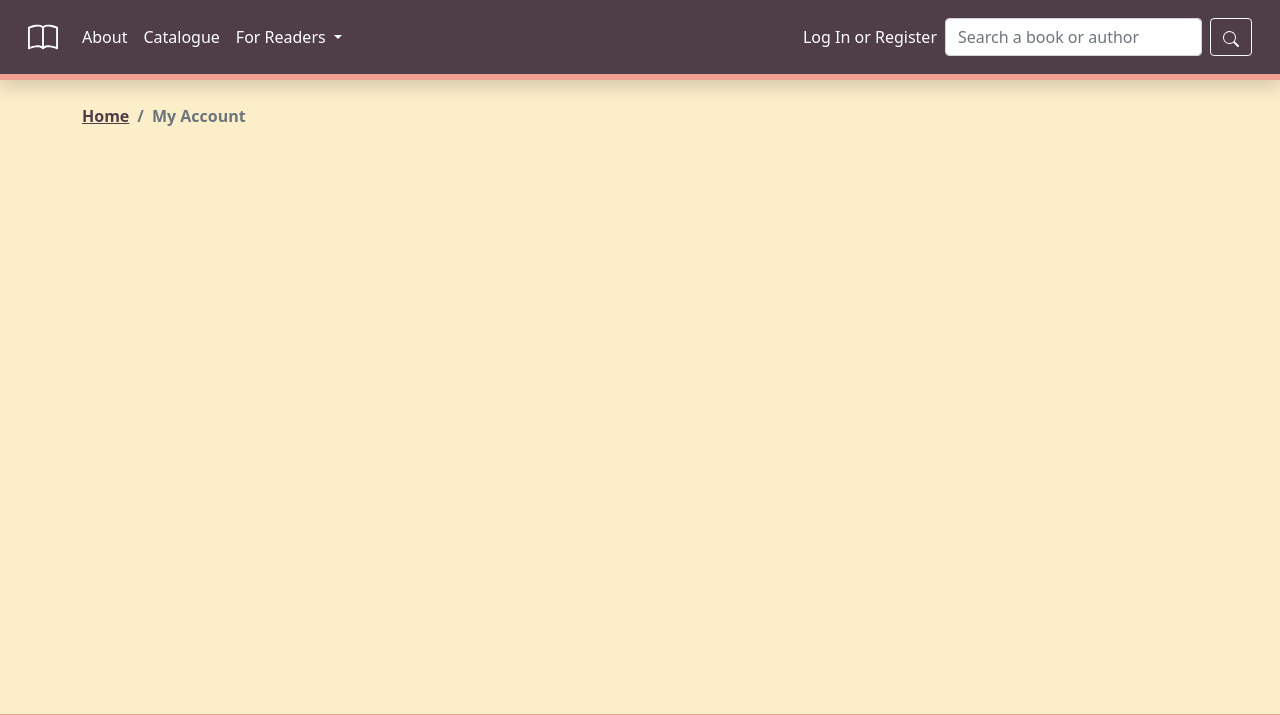
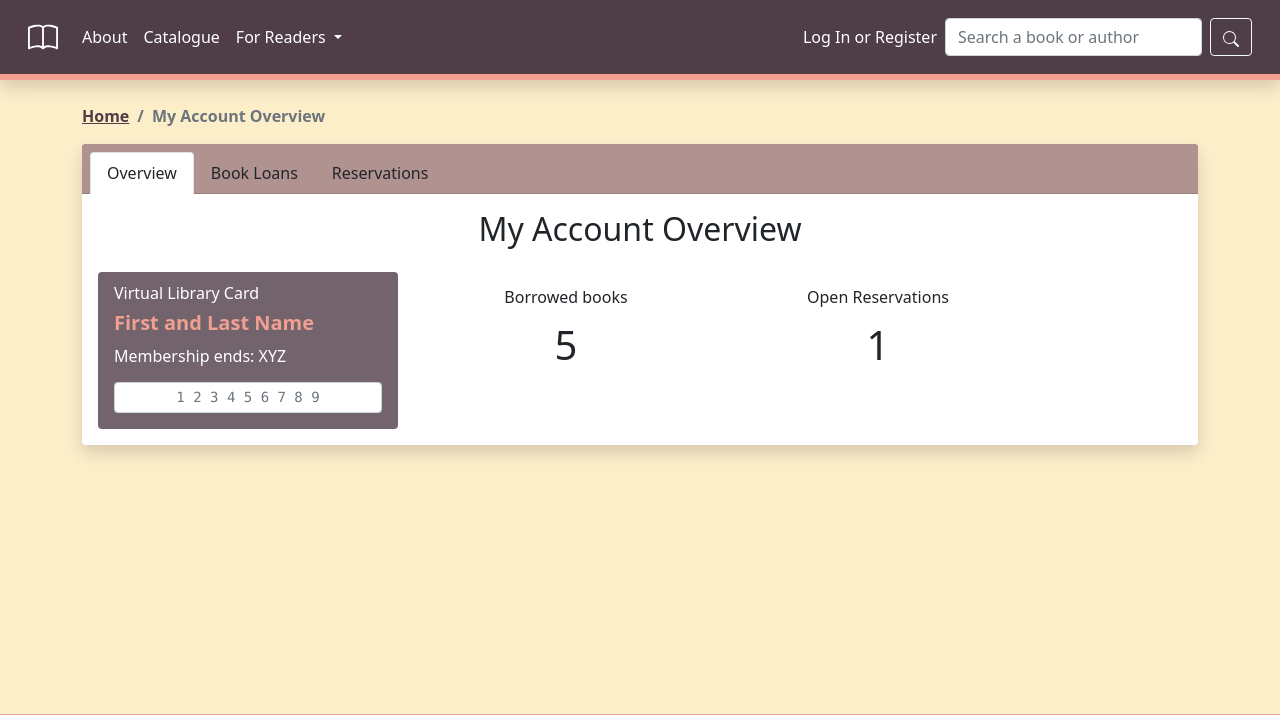
Before and after one commit to marketulinek/LibraryApp, a Django app: page /my_account in a window 1280 px wide. Shown: the top 715 px of the page. Run offline with Django 4.2, Linux system fonts and the light colour scheme.

Commit message:
First draft

```diff
--- a/library_app/ils/templates/my_account/overview.html
+++ b/library_app/ils/templates/my_account/overview.html
@@ -3,8 +3,78 @@
 {% block title %}My Account{% endblock %}
 
 {% block breadcrumb %}
-    <li class="breadcrumb-item active" aria-current="page">My Account</li>
+    <li class="breadcrumb-item active" aria-current="page">My Account Overview</li>
 {% endblock %}
 
 {% block content %}
+    <style>
+        .library-card {
+            background-color: rgba(79, 61, 72, 0.8);
+            width: 300px;
+        }
+        .library-card .card-title { color: #F09F90; }
+        .card { border: none; }
+        .card-header { background-color: #B09291; }
+        .card-header .nav-link:not(.active):hover {
+            color: #703F3E !important;
+            border-color: #B09291;
+        }
+    </style>
+
+    <div class="container">
+        <div class="card shadow mb-5 bg-body rounded">
+            <div class="card-header">
+              <ul class="nav nav-tabs card-header-tabs">
+                <li class="nav-item">
+                  <a class="nav-link text-reset active" aria-current="true" href="#">Overview</a>
+                </li>
+                <li class="nav-item">
+                  <a class="nav-link text-reset" href="#">Book Loans</a>
+                </li>
+                <li class="nav-item">
+                  <a class="nav-link text-reset" href="#">Reservations</a>
+                </li>
+              </ul>
+            </div>
+
+            <div class="card-body">
+                <h2 class="mb-4 text-center">My Account Overview</h2>
+
+                <div class="row  row-cols-auto">
+                    <div class="col">
+                        <div class="card library-card">
+                            <div class="card-body">
+                              <h6 class="card-subtitle mb-2 text-white">Virtual Library Card</h6>
+                              <h5 class="card-title mb-3 fw-bold">First and Last Name</h5>
+                              <h6 class="card-subtitle fw-lighter text-white">Membership ends: <strong>XYZ</strong></h6>
+                              <p class="card-text mt-3">
+                                <input class="form-control form-control-sm text-center font-monospace" type="text" placeholder="1 2 3 4 5 6 7 8 9">
+                              </p>
+                            </div>
+                        </div>
+                    </div>
+                    <div class="col">
+                        <div class="row row-cols-2">
+                            <div class="col">
+                                <div class="card text-center" style="width: 18rem;">
+                                    <div class="card-body">
+                                      <h6 class="card-title">Borrowed books</h6>
+                                      <p class="card-text fs-1">5</p>
+                                    </div>
+                                </div>
+                            </div>
+                            <div class="col">
+                                <div class="card text-center" style="width: 18rem;">
+                                    <div class="card-body">
+                                      <h6 class="card-title">Open Reservations</h6>
+                                      <p class="card-text fs-1">1</p>
+                                    </div>
+                                </div>
+                            </div>
+                        </div>
+                    </div>
+                </div>
+            </div>
+        </div>
+    </div>
 {% endblock %}
```
